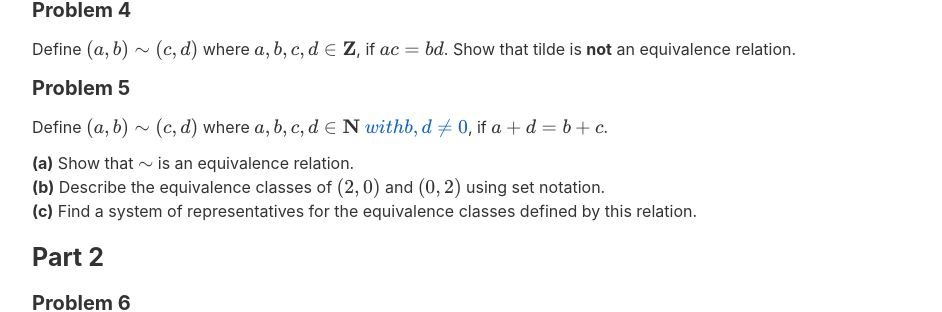
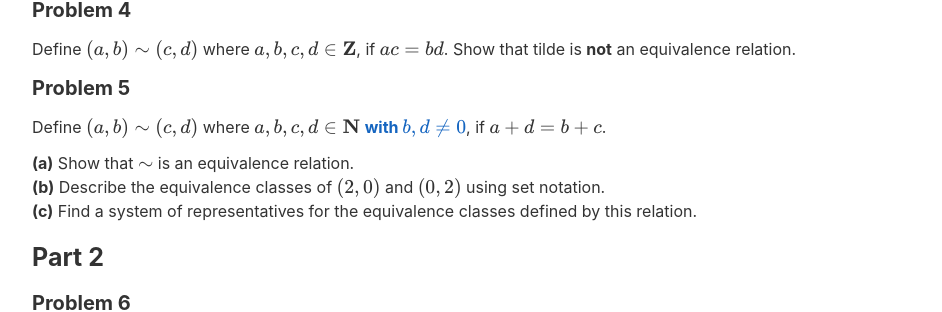
Before and after one commit to jacksonjw12/mbannister.github.io, a Jekyll site: the page built from _teaching/55-s16/homework10.md, in a window 1280 px wide. Shown: the part 826-1138 px from the top of the page, without its empty margins (152-1094 px from the left). Built offline with Jekyll 4.4.1, drawn with Linux system fonts in a browser that asks for light colours; formulas are drawn with MathJax 3.

Commit message:
3rd try...

```diff
--- a/_teaching/55-s16/homework10.md
+++ b/_teaching/55-s16/homework10.md
@@ -41,7 +41,7 @@ Define $$(a,b) \sim (c,d)$$ where $$a,b,c,d \in \mathbf{Z}$$, if $$ac = bd$$. Sh
 
 ### Problem 5
 
-Define $$(a,b) \sim (c,d)$$ where $$a,b,c,d \in \mathbf{N}$$ <ins>$$with b,d \neq 0$$</ins>, if $$a+d = b+c$$.
+Define $$(a,b) \sim (c,d)$$ where $$a,b,c,d \in \mathbf{N}$$ <ins>with $$b,d \neq 0$$</ins>, if $$a+d = b+c$$.
 
 __(a)__ Show that $$\sim$$ is an equivalence relation.
 __(b)__ Describe the equivalence classes of $$(2, 0)$$ and $$(0, 2)$$ using set notation.
```
